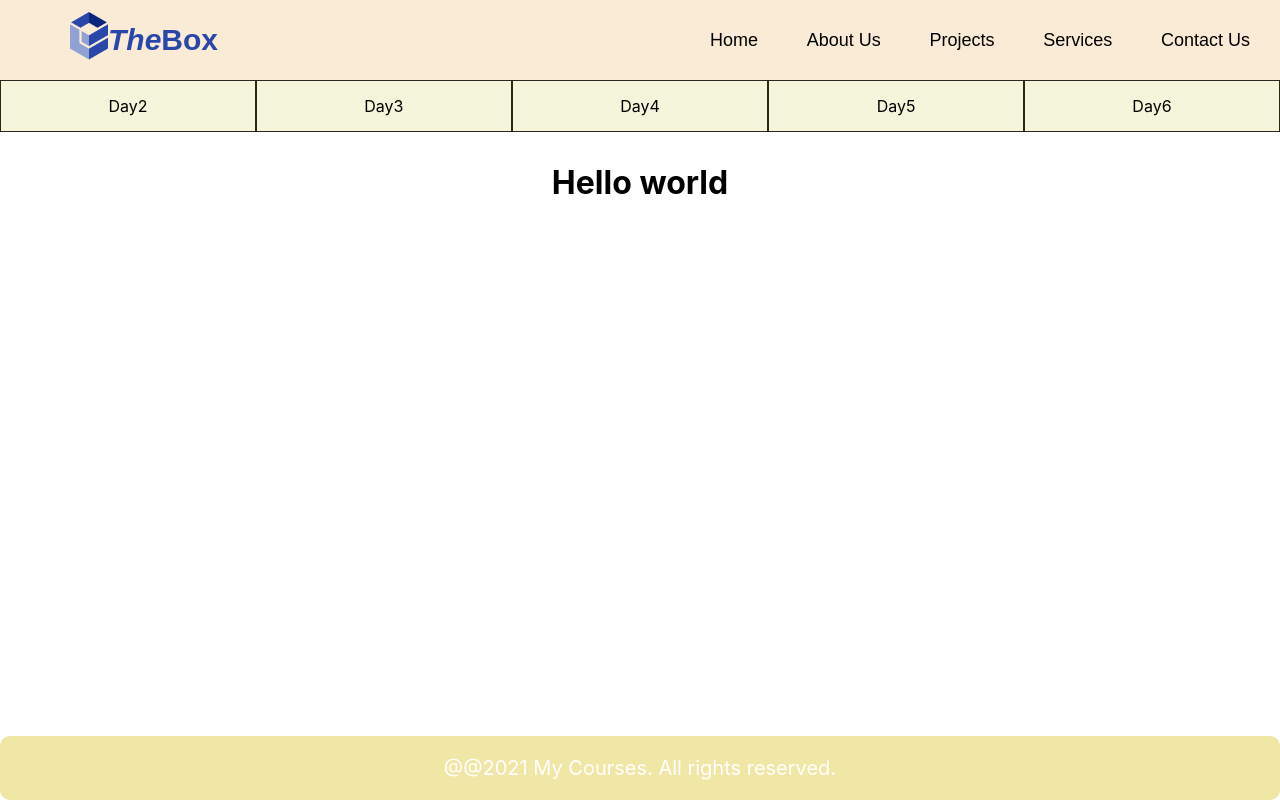
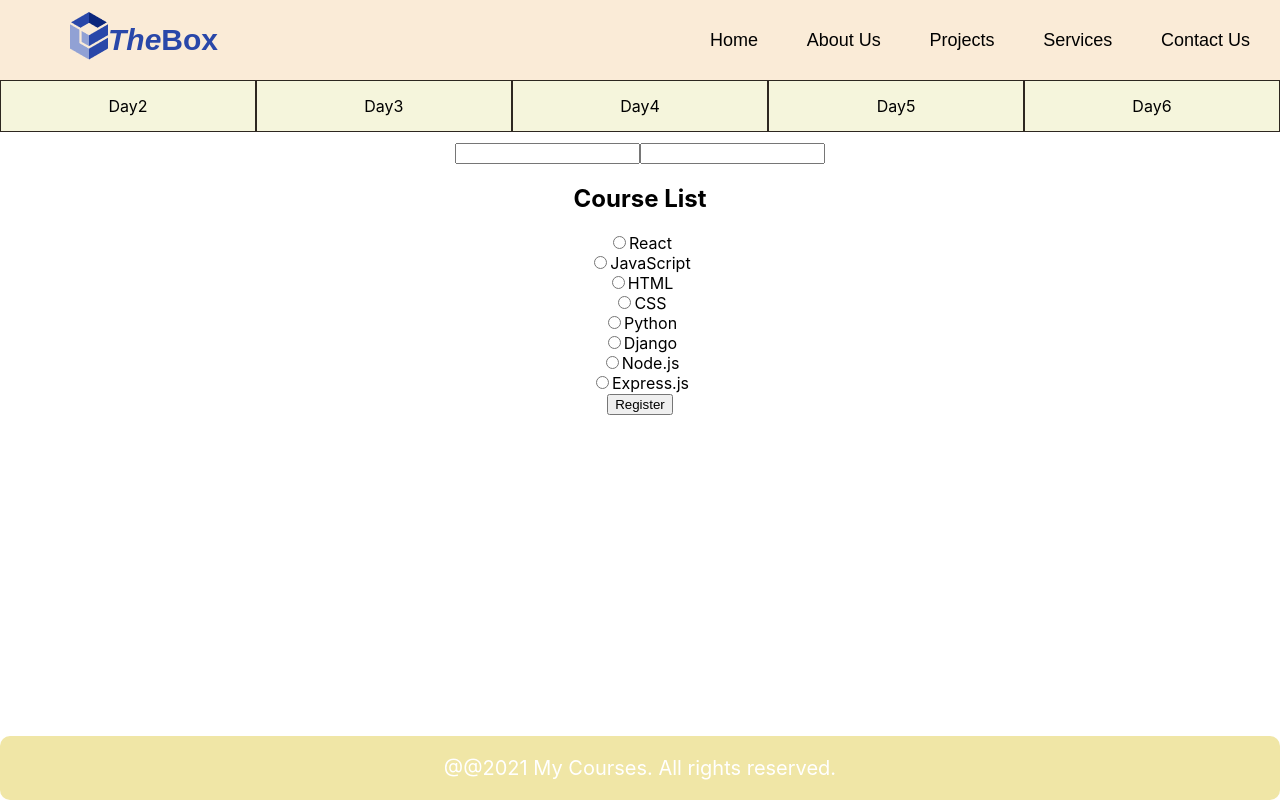
Before and after one commit to Levannhat0904/react-vinaco, a React (Create React App) app: page /day6 in a window 1280 px wide. Built offline with nearby package versions, Linux system fonts and the light colour scheme.

Commit message:
tuan 3 day 5

```diff
--- a/src/App.css
+++ b/src/App.css
@@ -7,8 +7,12 @@
   height: 80px;
   background-color: antiquewhite;
   align-items: center;
+  position: fixed;
+  width: 100vw;
+  top: 0;
 }
 .header_navbar-list li {
+
   list-style-type: none;
   padding: 0;
 }
@@ -65,6 +69,7 @@ li{
   justify-content: space-between;
   margin: 0;
   width: 100%;
+  /* flex-direction: column; */
   padding: 0;
 }
 .navbar-item{
@@ -102,3 +107,18 @@ li{
   bottom: 0;
   width: 100%;
 }
+.button{
+  background-color: rgb(255, 165, 0);
+  color: white;
+  border: none;
+  padding: 15px 32px;
+  text-align: center;
+  text-decoration: none;
+  display: inline-block;
+  font-size: 16px;
+  cursor: pointer;
+  border-radius: 4px;
+}
+.mt-100{
+  margin-top: 80px;
+}
--- a/src/App.js
+++ b/src/App.js
@@ -12,7 +12,7 @@ function App() {
     <div className='App'>
       <Header/>
       <nav className='navbar'>
-        <ul className='navbar-list'>
+        <ul className='navbar-list mt-100'>
           <li className='navbar-item'> <Link className='navbar-item-link' to='/day2'> Day2 </Link></li>
           <li className='navbar-item'> <Link className='navbar-item-link' to='/day3'> Day3 </Link></li>
           <li className='navbar-item'> <Link className='navbar-item-link' to='/day4'> Day4 </Link></li>
--- /dev/null
+++ b/src/button.js
@@ -0,0 +1,6 @@
+function Button({onClick,children}) {
+        return(
+            <button className="button" onClick={onClick}>{children}</button>
+        )
+}
+export default Button;
--- a/src/form.js
+++ b/src/form.js
@@ -1,4 +1,8 @@
 const form = () => {
+  function Box({ children }) {
+    return <div className="box">{children}</div>;
+  }
+
   return (
     <>
       <form className="form-input">
--- a/src/reputation.js
+++ b/src/reputation.js
@@ -1,4 +1,4 @@
-const reputation = ({ data }) => {
+const reputation = ( {data} ) => {
   return (
     <div className="reputation">
       <h2>Our Reputation</h2>
--- a/src/tuan3/day4.js
+++ b/src/tuan3/day4.js
@@ -1,6 +1,6 @@
-import Reputation from '../reputation';
-
-function Day4(){
+import Reputation from "../reputation";
+import Form from "../form";
+function Day4() {
   const reputationData = [
     { title: "Completed Projects", value: 120 },
     { title: "Happy Clients", value: 95 },
@@ -10,9 +10,9 @@ function Day4(){
     <div>
       <h1>Day4</h1>
       <Reputation data={reputationData} />
+      <Form />
     </div>
-
-    )
+  );
 }
 // function App() {
 //   const arr = [
--- a/src/tuan3/day5.js
+++ b/src/tuan3/day5.js
@@ -1,40 +1,17 @@
-
-
+import { useState } from "react";
+import Button from "../button";
+import TodoList from "./todolist";
 function Day5(){
+    const [counter, setCounter] = useState(1)
+    const handleClick = () => {
+        setCounter(counter + 1)
+    }
     return (
         <div>
-            <h1>Day5</h1>
+            <h1>Counter - {counter}</h1>
+            <Button onClick={handleClick}>Click me</Button>
+            <TodoList />
         </div>
     )
 }
-// function App() {
-//   const arr = [
-//     {
-//       name: 'javascript'
-//     },
-//     {
-//       name: 'React'
-//     },
-//     {
-//       name: 'Node.js'
-//     },
-//     {
-//       name: 'Python'
-//     }
-//   ];
-//   const reputationData = [
-//     { title: "Completed Projects", value: 120 },
-//     { title: "Happy Clients", value: 95 },
-//     { title: "Team Members", value: 30 },
-//   ];
-//   return (
-//     <div className="App">
-//       <Header />
-//       {/* <CoursesList courses={arr} /> */}
-//       <Form />
-//       {/* <Reputation data={reputationData} />  */}
-//       <Footer />
-//     </div>
-//   );
-// }
 export default Day5;
--- a/src/tuan3/day6.js
+++ b/src/tuan3/day6.js
@@ -1,8 +1,48 @@
+import { useState } from "react";
+function Day6(){
+    const courses =[
+        {name: 'React', id: 1},
+        {name: 'JavaScript', id: 2},
+        {name: 'HTML', id: 3},
+        {name: 'CSS', id: 4},
+        {name: 'Python', id: 5},
+        {name: 'Django', id: 6},
+        {name: 'Node.js', id: 6},
+        {name: 'Express.js', id: 7},
+    ]
+    const [selectedCourse, setSelectedCourse] = useState()
+    const [name, setName] = useState('')
+    const [email, setEmail] = useState('')
+    const handleSubmit = () => {
+        if(name && email){
+            alert(`Welcome ${name}, your email is ${email}`)
+        } else {
+            alert('Please fill in all fields')
+        }
+        setName('')
+        setEmail('')
 
-function Day6(){
+    }
     return (
         <div>
-            <h1>Hello world</h1>
+           <input
+            value={name}
+            onChange={(e) => setName(e.target.value)}
+           />
+           <input
+            value={email}
+            onChange={(e) => setEmail(e.target.value)}
+           />
+            <h2>Course List</h2>
+            {courses.map((course, index) => (
+                <div key={index}>
+                   <input type="radio"
+                   onChange={()=>selectedCourse(course.id)}
+                   />
+                        {course.name}
+                </div>
+            ))}
+           <button onClick={handleSubmit}> Register</button>
         </div>
     )
 }
--- /dev/null
+++ b/src/tuan3/todolist.js
@@ -0,0 +1,39 @@
+import React, { useState } from 'react';
+
+const TodoList = () => {
+  const [tasks, setTasks] = useState([]);
+  const [newTask, setNewTask] = useState("");
+
+  const addTask = () => {
+    if (newTask.trim() !== "") {
+      setTasks([...tasks, newTask]);
+      setNewTask("");  // Xóa nội dung trong ô input sau khi thêm
+    }
+  };
+
+  // Hàm xử lý thay đổi trong ô input
+  const handleChange = (event) => {
+    setNewTask(event.target.value);
+  };
+
+  return (
+    <div>
+      <h1>Danh sách công việc</h1>
+      <input
+        type="text"
+        value={newTask}
+        onChange={handleChange}
+        placeholder="Nhập công việc mới"
+      />
+      <button onClick={addTask}>Thêm công việc</button>
+
+      <ul>
+        {tasks.map((task, index) => (
+          <li key={index}>{task}</li>
+        ))}
+      </ul>
+    </div>
+  );
+};
+
+export default TodoList;
```
Lines whose indentation alone changed are shown as unchanged.
